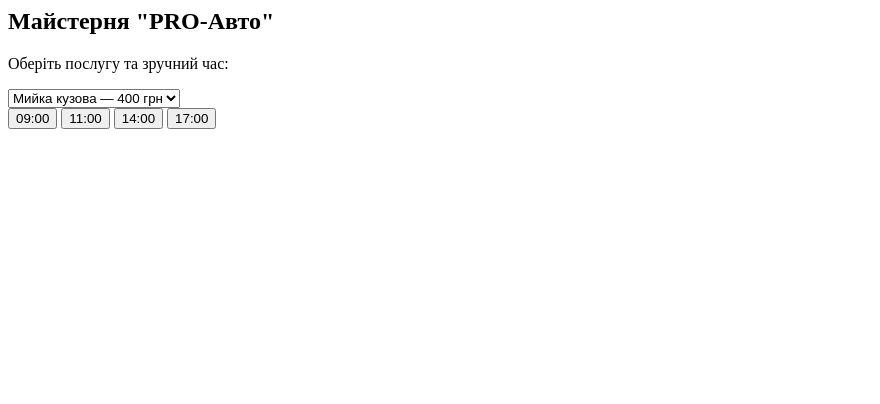
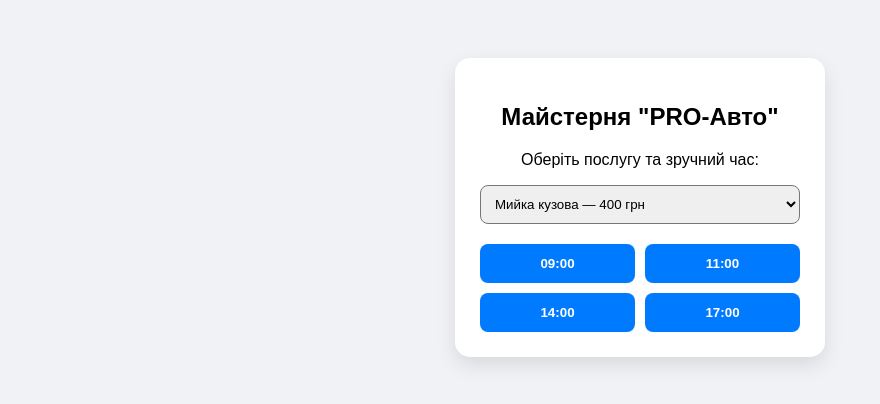
Before and after one commit to YevhenBodnar613/booking-service, a plain HTML site: page index.html in a window 1280 px wide. Shown: the whole page, without its empty margins (0-880 px from the left). Drawn offline with Linux system fonts and the light colour scheme.

Commit message:
index.html

```diff
--- a/index.html
+++ b/index.html
@@ -1,3 +1,13 @@
+<!DOCTYPE html>
+<html lang="uk">
+<head>
+    <meta charset="UTF-8">
+    <meta name="viewport" content="width=device-width, initial-scale=1.0">
+    <title>Майстерня PRO-Авто</title>
+    <link rel="stylesheet" href="style.css">
+</head>
+<body>
+
 <div class="booking-card">
   <h2>Майстерня "PRO-Авто"</h2>
   <p>Оберіть послугу та зручний час:</p>
@@ -20,3 +30,7 @@
     <button id="reset-btn">Забронювати ще раз</button>
   </div>
 </div>
+
+    <script src="script.js"></script>
+</body>
+</html>
```
